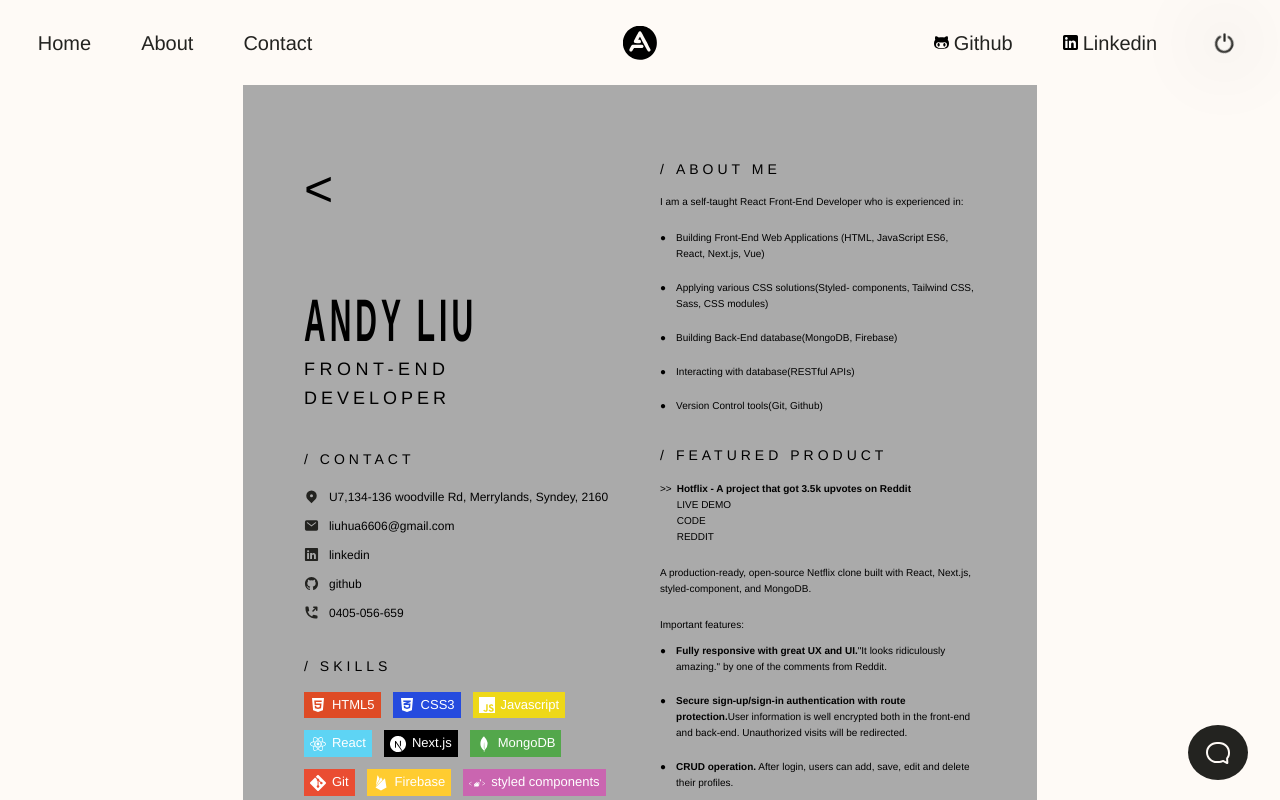
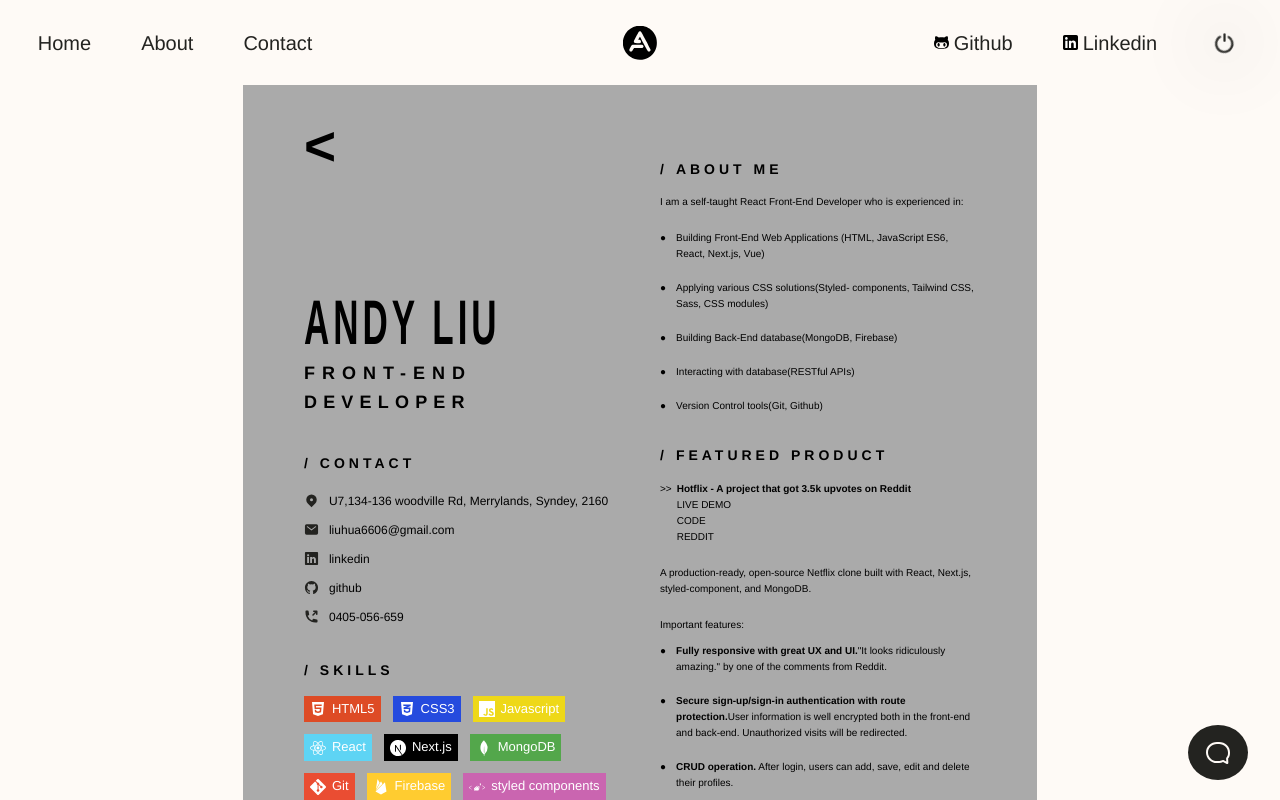
Before and after one commit to ALiuHua/andy-portfolio, a Next.js app: page /resume in a window 1280 px wide. Shown: the top 800 px of the page. Built offline with nearby package versions, Linux system fonts and the light colour scheme.

Commit message:
update media print

```diff
--- a/pages/resume.js
+++ b/pages/resume.js
@@ -439,21 +439,23 @@ export const ResumeWrapper = styled.div`
 export const BriefInfo = styled.div`
   flex: 1;
   align-self: center;
+  ::before,
+  ::after {
+    position: absolute;
+    font-size: 5.5rem;
+    font-weight: 700;
+    line-height: 1;
+  }
   ::before {
     content: "<";
-    position: absolute;
-    top: 7%;
+
+    top: 3%;
     /* left: 5%; */
-    font-size: 5rem;
-    line-height: 1;
   }
   ::after {
     content: "/>";
-    position: absolute;
-    bottom: 8%;
+    bottom: 4%;
     /* left: 5%; */
-    font-size: 5rem;
-    line-height: 1;
   }
 `;
 export const DetailsInfo = styled.div`
@@ -465,20 +467,20 @@ export const Title = styled.h1`
   span {
     display: block;
     font-size: 1.8rem;
-    font-weight: 400;
+    /* font-weight: 400; */
+    font-weight: 700;
   }
   span:first-child {
-    font-size: 3rem;
-    font-weight: 700;
-    transform: scale(1, 2);
+    font-size: 3.5rem;
+    transform: scale(1, 1.8);
     transform-origin: 0% 70%;
     letter-spacing: 4px;
   }
   span:nth-child(2) {
-    letter-spacing: 4.5px;
+    letter-spacing: 7px;
   }
   span:nth-child(3) {
-    letter-spacing: 4px;
+    letter-spacing: 6.2px;
   }
 `;
 export const CardWrapper = styled.div`
@@ -488,10 +490,13 @@ export const SubTitle = styled.h2`
   font-size: 1.4rem;
   text-transform: uppercase;
   letter-spacing: 4px;
+  font-weight: 700;
   margin-bottom: 1.4rem;
   ::before {
     content: " /";
     margin-right: 8px;
+    /* font-weight: 700;
+    font-size: 1.4rem; */
   }
 `;
 export const ContactList = styled.ul`
```
